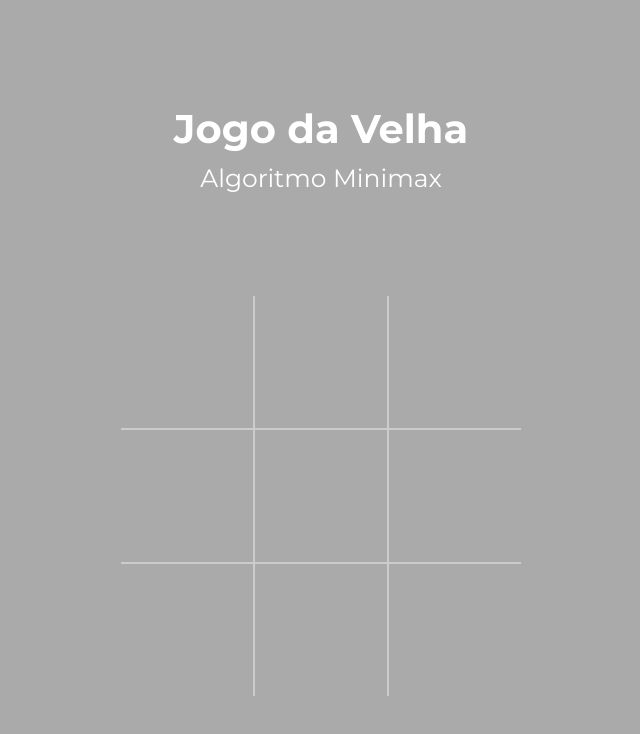
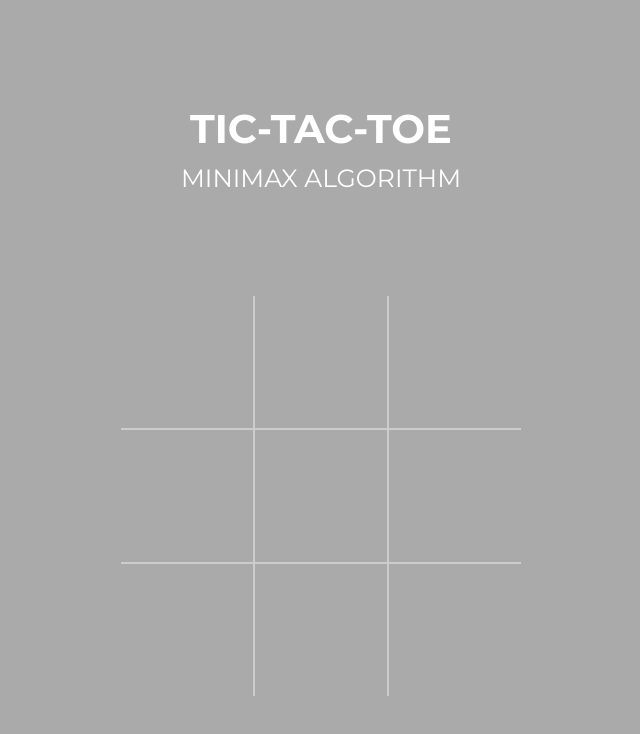
Before and after one commit to mathiashahner/minimax, a React (Create React App) app: page / in a window 1280 px wide. Shown: the top 734 px of the page, without its empty margins (319-959 px from the left). Built offline with nearby package versions, Linux system fonts and the light colour scheme.

Commit message:
restructuring of the project

```diff
--- a/src/app.css
+++ b/src/app.css
@@ -37,54 +37,3 @@ button {
   justify-content: space-evenly;
   background: var(--gray-1);
 }
-
-.header {
-  width: 100%;
-  display: flex;
-  align-items: center;
-  flex-direction: column;
-}
-
-.header > h1 {
-  font-size: 40px;
-  margin-bottom: 10px;
-}
-
-.header > h2 {
-  font-size: 25px;
-  font-weight: 400;
-}
-
-.game-vertical {
-  width: 400px;
-  height: 400px;
-  display: flex;
-  align-items: center;
-  justify-content: space-evenly;
-  position: relative;
-}
-
-.game-vertical::after,
-.game-vertical::before {
-  content: '';
-  width: 2px;
-  height: 100%;
-  background: var(--gray-2);
-}
-
-.game-horizontal {
-  width: 100%;
-  height: 100%;
-  display: flex;
-  flex-direction: column;
-  justify-content: space-evenly;
-  position: absolute;
-}
-
-.game-horizontal::after,
-.game-horizontal::before {
-  content: '';
-  width: 100%;
-  height: 2px;
-  background: var(--gray-2);
-}
--- a/src/app.jsx
+++ b/src/app.jsx
@@ -1,20 +1,25 @@
 import './app.css'
 
-import { Positions } from './ui/components'
+import { useState } from 'react'
+import { Header, Game } from './ui/components'
+import { INITIAL_GAME, GAME_STATE } from './core'
+import { GameOverScreen } from './ui/screens'
 
 const App = () => {
+  const [game, setGame] = useState(INITIAL_GAME)
+
+  const restartGame = () => setGame(INITIAL_GAME)
+
   return (
     <div className='container'>
-      <header className='header'>
-        <h1>Jogo da Velha</h1>
-        <h2>Algoritmo Minimax</h2>
-      </header>
+      <Header />
+      <Game game={game} setGame={setGame} />
 
-      <div className='game-vertical '>
-        <div className='game-horizontal'>
-          <Positions />
-        </div>
-      </div>
+      {game.gameState === GAME_STATE.TIE && <GameOverScreen restartGame={restartGame} />}
+
+      {game.gameState === GAME_STATE.WINNER && (
+        <GameOverScreen winner={game.currentPlayer} restartGame={restartGame} />
+      )}
     </div>
   )
 }
--- a/src/core/index.js
+++ b/src/core/index.js
@@ -1,3 +1,3 @@
 export { minimaxMove } from './minimax'
 export { GAME_STATE, INITIAL_GAME, VICTORY_CASES } from './constansts'
-export { updatePositions, getGameState, getWinnerPlayer } from './old-lady-game'
+export { updatePositions, getGameState, getWinnerPlayer } from './tic-tac-toe'
--- a/src/core/minimax.js
+++ b/src/core/minimax.js
@@ -1,4 +1,4 @@
-import { getWinnerPlayer, updatePositions } from './old-lady-game'
+import { getWinnerPlayer, updatePositions } from './tic-tac-toe'
 
 export const minimaxMove = positions => {
   const result = getEmptyPositions(positions).map(position => {
--- /dev/null
+++ b/src/ui/components/game/game.component.jsx
@@ -0,0 +1,45 @@
+import './game.style.css'
+
+import { useCallback, useEffect } from 'react'
+import { updatePositions, getGameState, GAME_STATE, minimaxMove } from '../../../core'
+
+export const Game = ({ game, setGame }) => {
+  const executeMove = useCallback(
+    position => {
+      if (game.positions[position] === '') {
+        const positions = updatePositions(position, game.positions, game.currentPlayer)
+        const gameState = getGameState(positions)
+
+        if (gameState === GAME_STATE.PROGRESS) {
+          setGame({ ...game, currentPlayer: togglePlayer(game.currentPlayer), positions, gameState })
+        } else {
+          setGame({ ...game, currentPlayer: game.currentPlayer, positions, gameState })
+        }
+      }
+    },
+    [game]
+  )
+
+  useEffect(() => {
+    if (game.currentPlayer === game.minimaxPlayer) {
+      executeMove(minimaxMove(game.positions))
+    }
+  }, [game, executeMove])
+
+  const togglePlayer = currentPlayer => (currentPlayer === 'X' ? 'O' : 'X')
+
+  return (
+    <div className='game-vertical '>
+      <div className='game-horizontal'>
+        <ul className='positions-list'>
+          {game.positions.map((value, position) => (
+            <li className='position' key={position} onClick={() => executeMove(position)}>
+              {value === 'X' && <div className='X' />}
+              {value === 'O' && <div className='O' />}
+            </li>
+          ))}
+        </ul>
+      </div>
+    </div>
+  )
+}
--- a/src/ui/components/positions/positions.style.css
+++ b/src/ui/components/game/game.style.css
@@ -1,3 +1,37 @@
+.game-vertical {
+  width: 400px;
+  height: 400px;
+  display: flex;
+  align-items: center;
+  justify-content: space-evenly;
+  position: relative;
+}
+
+.game-vertical::after,
+.game-vertical::before {
+  content: '';
+  width: 2px;
+  height: 100%;
+  background: var(--gray-2);
+}
+
+.game-horizontal {
+  width: 100%;
+  height: 100%;
+  display: flex;
+  flex-direction: column;
+  justify-content: space-evenly;
+  position: absolute;
+}
+
+.game-horizontal::after,
+.game-horizontal::before {
+  content: '';
+  width: 100%;
+  height: 2px;
+  background: var(--gray-2);
+}
+
 .positions-list {
   list-style: none;
   width: 100%;
--- /dev/null
+++ b/src/ui/components/header/header.component.jsx
@@ -0,0 +1,10 @@
+import './header.style.css'
+
+export const Header = () => {
+  return (
+    <header className='header'>
+      <h1>TIC-TAC-TOE</h1>
+      <h2>MINIMAX ALGORITHM</h2>
+    </header>
+  )
+}
--- /dev/null
+++ b/src/ui/components/header/header.style.css
@@ -0,0 +1,16 @@
+.header {
+  width: 100%;
+  display: flex;
+  align-items: center;
+  flex-direction: column;
+}
+
+.header > h1 {
+  font-size: 40px;
+  margin-bottom: 10px;
+}
+
+.header > h2 {
+  font-size: 25px;
+  font-weight: 400;
+}
--- a/src/ui/components/index.js
+++ b/src/ui/components/index.js
@@ -1,2 +1,3 @@
+export { Game } from './game/game.component'
 export { Modal } from './modal/modal.component'
-export { Positions } from './positions/positions.component'
+export { Header } from './header/header.component'
--- a/src/ui/components/positions/positions.component.jsx
+++ /dev/null
@@ -1,54 +0,0 @@
-import './positions.style.css'
-
-import { useCallback, useEffect, useState } from 'react'
-import { GameOverScreen } from '../../screens'
-import { updatePositions, getGameState, GAME_STATE, INITIAL_GAME, minimaxMove } from '../../../core'
-
-export const Positions = () => {
-  const [game, setGame] = useState(INITIAL_GAME)
-
-  const executeMove = useCallback(
-    position => {
-      if (game.positions[position] === '') {
-        const positions = updatePositions(position, game.positions, game.currentPlayer)
-        const gameState = getGameState(positions)
-
-        if (gameState === GAME_STATE.PROGRESS) {
-          setGame({ ...game, currentPlayer: togglePlayer(game.currentPlayer), positions, gameState })
-        } else {
-          setGame({ ...game, currentPlayer: game.currentPlayer, positions, gameState })
-        }
-      }
-    },
-    [game]
-  )
-
-  useEffect(() => {
-    if (game.currentPlayer === game.minimaxPlayer) {
-      executeMove(minimaxMove(game.positions))
-    }
-  }, [game, executeMove])
-
-  const togglePlayer = currentPlayer => (currentPlayer === 'X' ? 'O' : 'X')
-
-  const restartGame = () => setGame(INITIAL_GAME)
-
-  return (
-    <>
-      {game.gameState === GAME_STATE.TIE && <GameOverScreen restartGame={restartGame} />}
-
-      {game.gameState === GAME_STATE.WINNER && (
-        <GameOverScreen winner={game.currentPlayer} restartGame={restartGame} />
-      )}
-
-      <ul className='positions-list'>
-        {game.positions.map((value, position) => (
-          <li className='position' key={position} onClick={() => executeMove(position)}>
-            {value === 'X' && <div className='X' />}
-            {value === 'O' && <div className='O' />}
-          </li>
-        ))}
-      </ul>
-    </>
-  )
-}
--- a/src/ui/screens/game-over/game-over.screen.jsx
+++ b/src/ui/screens/game-over/game-over.screen.jsx
@@ -5,12 +5,12 @@ import { Modal } from '../../components'
 export const GameOverScreen = ({ winner, restartGame }) => {
   return (
     <Modal>
-      <h1>FIM DE JOGO!</h1>
+      <h1>GAME OVER!</h1>
 
-      {!!winner ? <p>O VENCEDOR É O JOGADOR {winner}</p> : <p>DEU VELHA</p>}
+      {!!winner ? <p>{winner} WINNER</p> : <p>TIE</p>}
 
       <button className='game-over-btn' onClick={restartGame}>
-        JOGAR NOVAMENTE
+        PLAY AGAIN
       </button>
     </Modal>
   )
```
Also changed, not shown: src/core/tic-tac-toe.js (renamed from src/core/old-lady-game.js), 2 other files (tests, documents, lock files or other folders).
